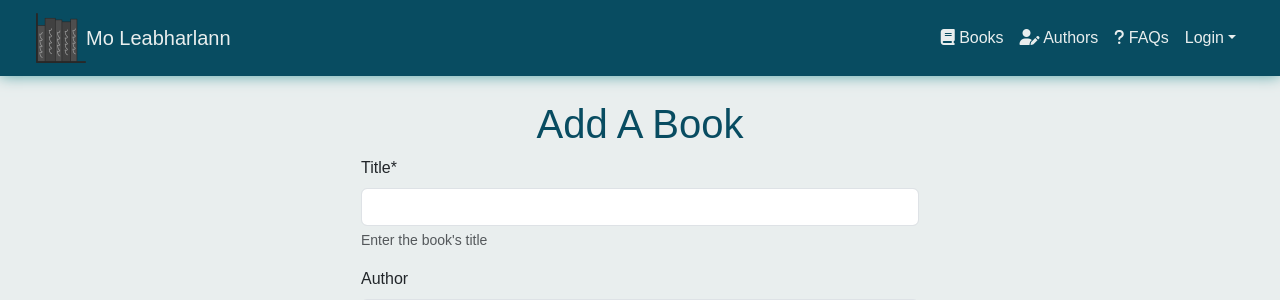
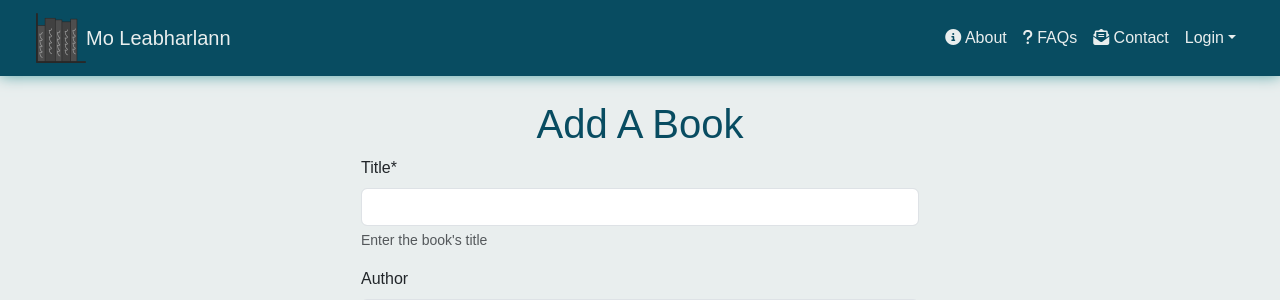
Before and after one commit to SJECollins/leabharlann, a Django app: page /add-book/ in a window 1280 px wide. Shown: the top 300 px of the page. Run offline with Django 4.2, Linux system fonts and the light colour scheme; data comes from the database, SQL or seed files in the repository; both versions use the stored data as it was after the commit; some libraries are stand-ins or nearby versions; some web fonts are replaced.

Commit message:
Update nav

```diff
--- a/templates/nav/header.html
+++ b/templates/nav/header.html
@@ -21,13 +21,13 @@
             </li>
             {% endif %}
             <li class="nav-item">
-              <a class="nav-link" href="{% url 'books:book-list' %}"><i class="fa-solid fa-book"></i> Books</a>
-            </li>
-            <li class="nav-item">
-              <a class="nav-link" href="{% url 'books:author-list' %}"><i class="fa-solid fa-user-pen"></i> Authors</a>
+              <a class="nav-link" href="{% url 'home:about' %}"><i class="fa-solid fa-circle-info"></i> About</a>
             </li>
             <li class="nav-item">
               <a class="nav-link" href="{% url 'home:faqs' %}"><i class="fa-solid fa-question"></i> FAQs</a>
+            </li>
+            <li class="nav-item">
+              <a class="nav-link" href="{% url 'home:contact' %}"><i class="fa-solid fa-envelope-open-text"></i> Contact</a>
             </li>
             {% if user.is_authenticated %}
             <li class="nav-item dropdown">
```
Also changed, not shown: db.sqlite3.
